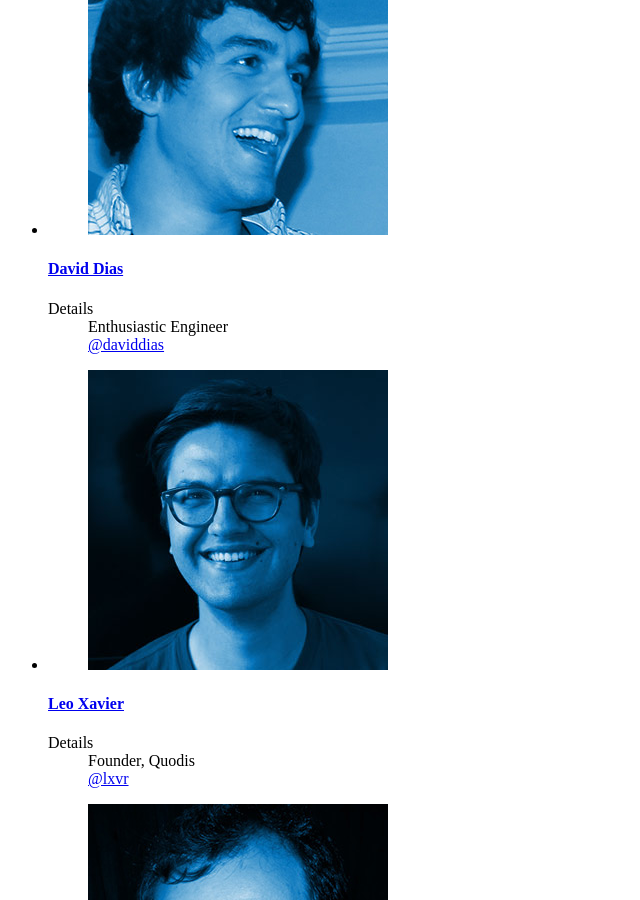
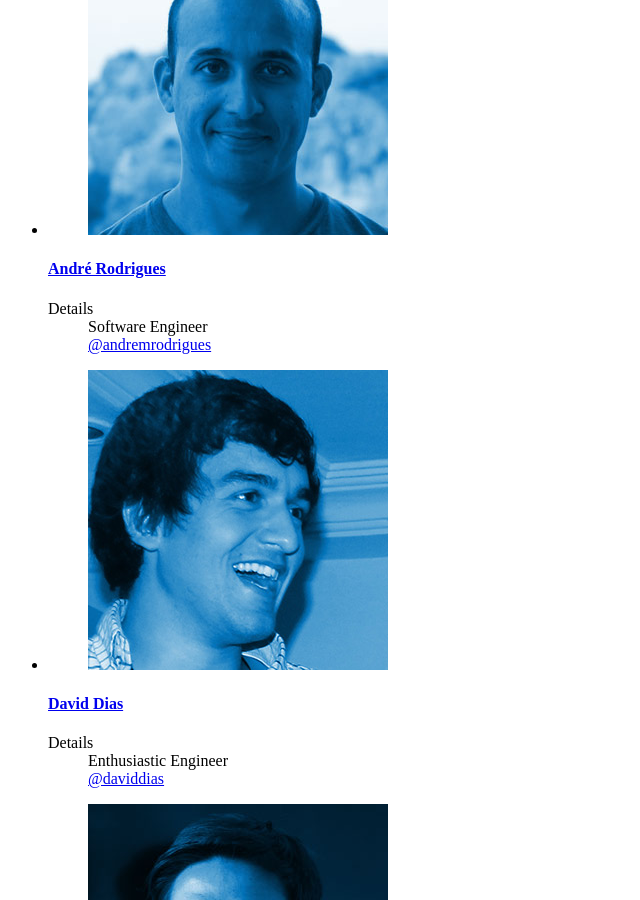
Before and after one commit to LXJS/lxjs-site-2014, a Jekyll site: the page built from src/team-and-contacts/index.html, in a window 1280 px wide and 900 px high, scrolled down 415 px. Shown: the whole window, without its empty margins (0-640 px from the left). Built offline with Jekyll 4.4.1, drawn with Linux system fonts in a browser that asks for light colours; nearby versions of some CDN libraries; library files that are not in the unit come from our copies; Markdown is read by kramdown in place of the engine named in the settings.

Commit message:
Added André Rodrigues to the team

```diff
--- a/src/team-and-contacts/index.html
+++ b/src/team-and-contacts/index.html
@@ -21,6 +21,21 @@ title: Team and Contacts • LXJS 2014
 
 		<div class="mod-body">
 			<ul class="entry-list team">
+				<li class="entry-preview">
+					<article class="entry">
+						<a target="_blank" href="http://twitter.com/andremrodrigues" title="Visit André Rodrigues twitter profile" class="block">
+							<figure class="entry-cover-wrapper">
+								<img src="/img/thumb-team-andre-rodrigues.jpg" alt="Photo of André Rodrigues" width="300" height="300" />
+							</figure>
+							<h1 class="entry-prime-title">André Rodrigues</h1>
+						</a>
+						<dl class="entry-meta">
+							<dt>Details</dt>
+							<dd class="subtitle">Software Engineer</dd>
+							<dd class="twitter"><a target="_blank" href="http://twitter.com/andremrodrigues" title="Visit Ana Hevesi twitter profile">@andremrodrigues</a></dd>
+						</dl>
+					</article>
+				</li>
 				<li class="entry-preview">
 					<article class="entry">
 						<a target="_blank" href="http://twitter.com/DavidSantosDias" title="Visit David Dias twitter profile" class="block">
```
Also changed, not shown: build/team-and-contacts/index.html (+15 -0 lines).
